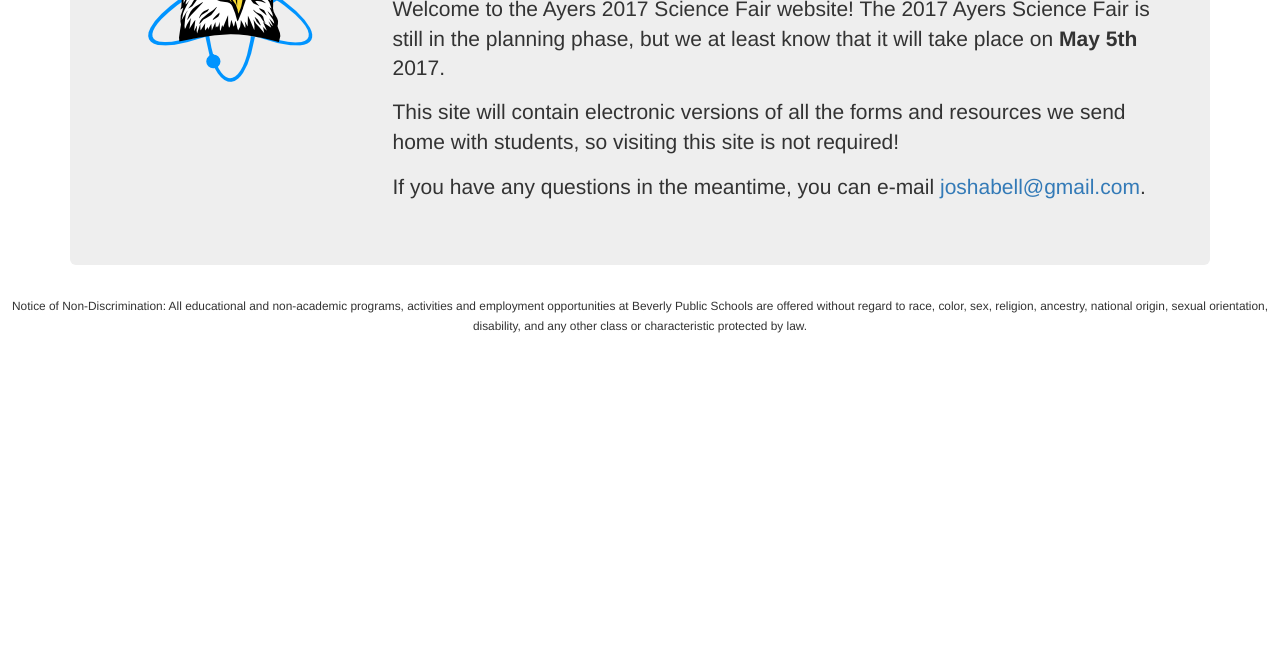
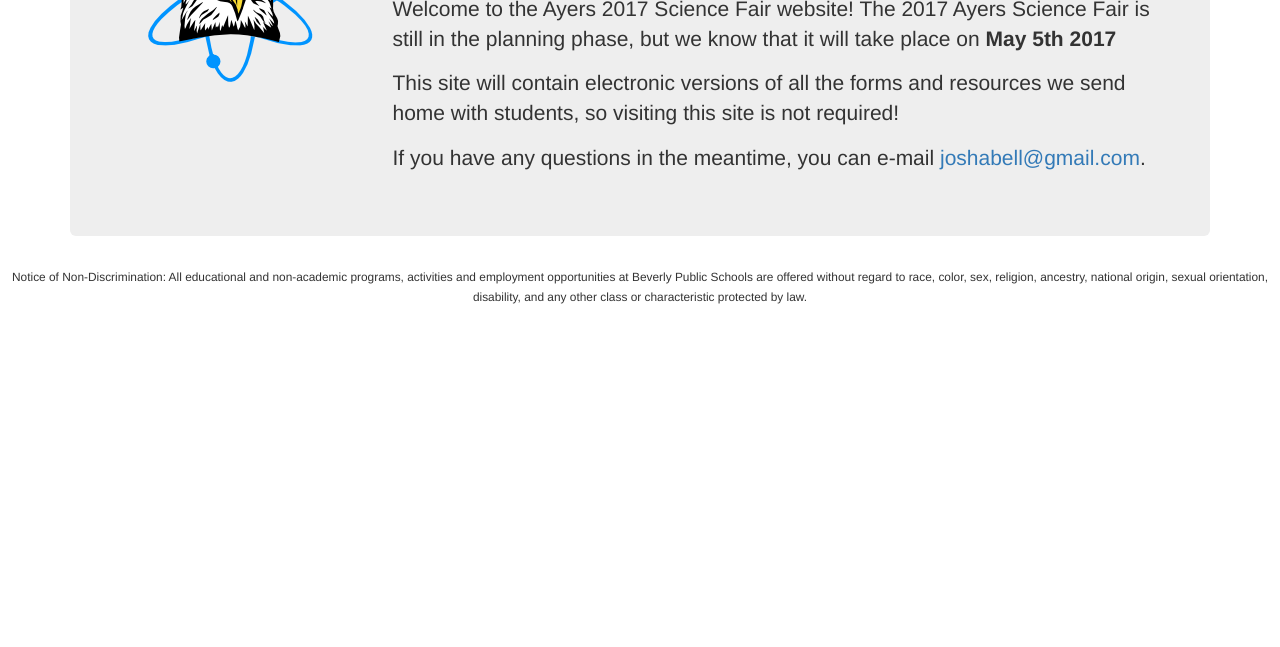
Before and after one commit to joshabell/AyersScienceFair, a plain HTML site: page index.html in a window 1280 px wide. Shown: the part 153-800 px from the top of the page. Drawn offline with nearby package versions, Linux system fonts and the light colour scheme.

Commit message:
2017 planning

```diff
--- a/index.html
+++ b/index.html
@@ -41,7 +41,7 @@
                 <h1>Ayers Science Fair!</h1>
                 <p class="lead">
                 Welcome to the Ayers 2017 Science Fair website! The 2017 Ayers Science Fair is still
-                in the planning phase, but we at least know that it will take place on <b>May 5th</b> 2017.
+                in the planning phase, but we know that it will take place on <b>May 5th 2017</b>
               </p>
               <p>
                 This site will contain electronic versions of all the forms and resources we send home with students, so visiting this
```
